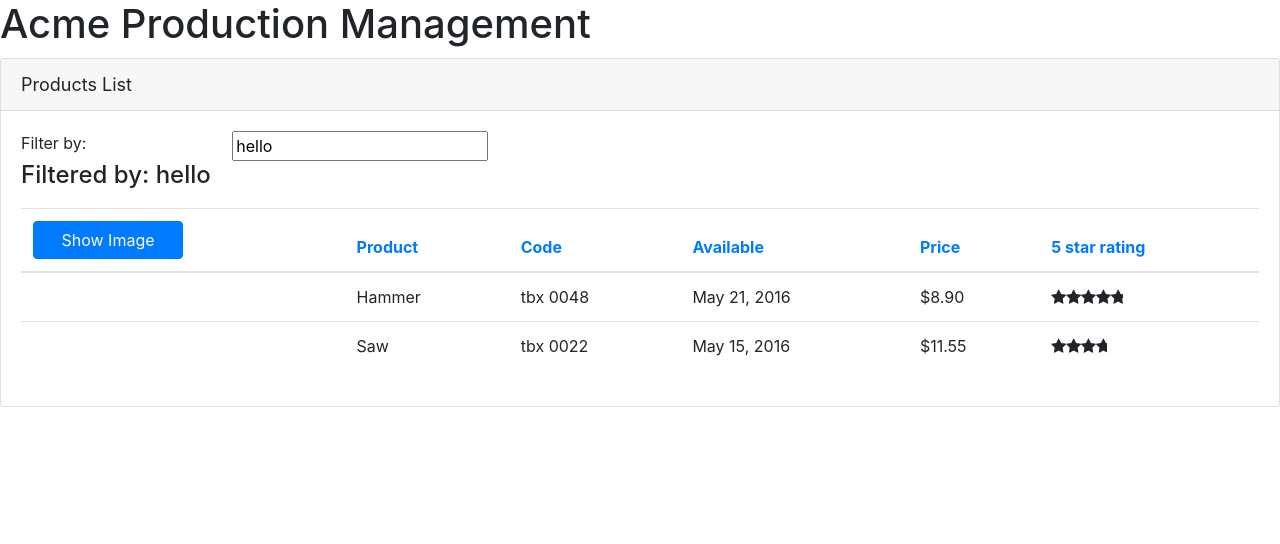
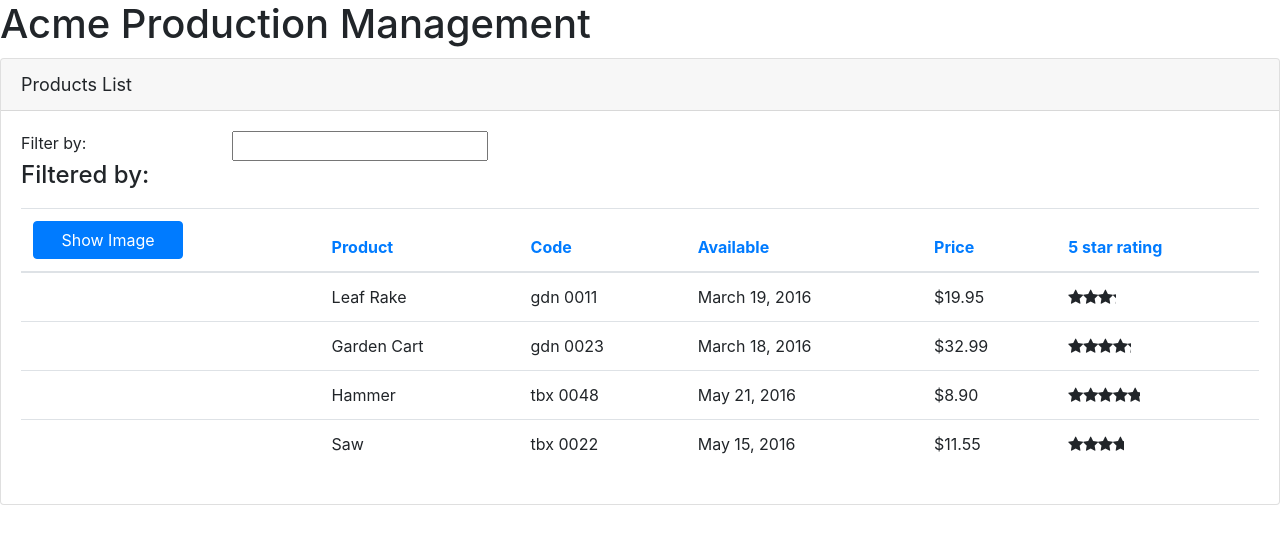
Before and after one commit to KaustubhD/Pluralsight, an Angular app in the folder Angular-Getting Started/: page / in a window 1280 px wide. Shown: the top 544 px of the page. Built offline with nearby package versions, Linux system fonts and the light colour scheme.

Commit message:
Module 6

```diff
--- a/Angular-Getting Started/src/app/products/product-list.component.ts
+++ b/Angular-Getting Started/src/app/products/product-list.component.ts
@@ -1,5 +1,6 @@
 import { Component, OnInit } from "@angular/core";
 import { IProducts } from "./products";
+import { ProductListService } from "./product-list.service";
 
 @Component({
   selector: 'pm-products',
@@ -13,40 +14,27 @@
   Imagemargin: number = 2;
   showImage: boolean = false;
   _filterString: string;
+
+
+  // private _productListService;
+  // constructor(productService: ProductListService){
+  //   this._productListService = productService;
+  // }
+  // -------- Same code ---------
+  // constructor(private productService: ProductListService){}
+
+  constructor(private productService: ProductListService){
+    // this._filterString = 'hello'
+  }
   get filterString(): string{
-    return this._filterString;
+    return this._filterString
   }
   set filterString(val: string){
-    this._filterString = val;
-    this.filteredProducts = this.filterString ? this.filterProds(this.filterString) : this.products;
+    this._filterString = val
+    this.filteredProducts = this.filterString ? this.filterProds(this.filterString) : this.products
   }
-  filteredProducts: IProducts[];
-  products: IProducts[] = [
-    {
-      "productId": 5,
-      "productName": "Hammer",
-      "productCode": "TBX-0048",
-      "releaseDate": "May 21, 2016",
-      "description": "Curved claw steel hammer",
-      "price": 8.9,
-      "starRating": 4.8,
-      "imageUrl": "https://openclipart.org/image/300px/svg_to_png/73/rejon_Hammer.png"
-    },
-    {
-      "productId": 8,
-      "productName": "Saw",
-      "productCode": "TBX-0022",
-      "releaseDate": "May 15, 2016",
-      "description": "15-inch steel blade hand saw",
-      "price": 11.55,
-      "starRating": 3.7,
-      "imageUrl": "https://openclipart.org/image/300px/svg_to_png/27070/egore911_saw.png"
-    }
-  ];
-  constructor(){
-    this.filteredProducts = this.products;
-    this._filterString = 'hello';
-  }
+  filteredProducts: IProducts[]
+  products: IProducts[] = []
   onRatingClicked(message: string): void{
     this.pageTitle = 'Product List ' + message
   }
@@ -59,5 +47,7 @@
   }
   ngOnInit(): void{
     console.log('Init done')
+    this.products = this.productService.getProducts()
+    this.filteredProducts = this.products
   }
 }
--- /dev/null
+++ b/Angular-Getting Started/src/app/products/product-list.service.ts
@@ -0,0 +1,52 @@
+import { IProducts } from "./products";
+import { Injectable } from "@angular/core";
+
+@Injectable({
+  providedIn: 'root'
+})
+export class ProductListService{
+
+  getProducts(): IProducts[]{
+    return [
+      {
+        "productId": 1,
+        "productName": "Leaf Rake",
+        "productCode": "GDN-0011",
+        "releaseDate": "March 19, 2016",
+        "description": "Leaf rake with 48-inch wooden handle.",
+        "price": 19.95,
+        "starRating": 3.2,
+        "imageUrl": "https://openclipart.org/image/300px/svg_to_png/26215/Anonymous_Leaf_Rake.png"
+      },
+      {
+        "productId": 2,
+        "productName": "Garden Cart",
+        "productCode": "GDN-0023",
+        "releaseDate": "March 18, 2016",
+        "price": 32.99,
+        "starRating": 4.2,
+        "imageUrl": "https://openclipart.org/image/300px/svg_to_png/58471/garden_cart.png"
+      },
+      {
+        "productId": 5,
+        "productName": "Hammer",
+        "productCode": "TBX-0048",
+        "releaseDate": "May 21, 2016",
+        "description": "Curved claw steel hammer",
+        "price": 8.9,
+        "starRating": 4.8,
+        "imageUrl": "https://openclipart.org/image/300px/svg_to_png/73/rejon_Hammer.png"
+      },
+      {
+        "productId": 8,
+        "productName": "Saw",
+        "productCode": "TBX-0022",
+        "releaseDate": "May 15, 2016",
+        "description": "15-inch steel blade hand saw",
+        "price": 11.55,
+        "starRating": 3.7,
+        "imageUrl": "https://openclipart.org/image/300px/svg_to_png/27070/egore911_saw.png"
+      }
+    ]
+  }
+}
```
